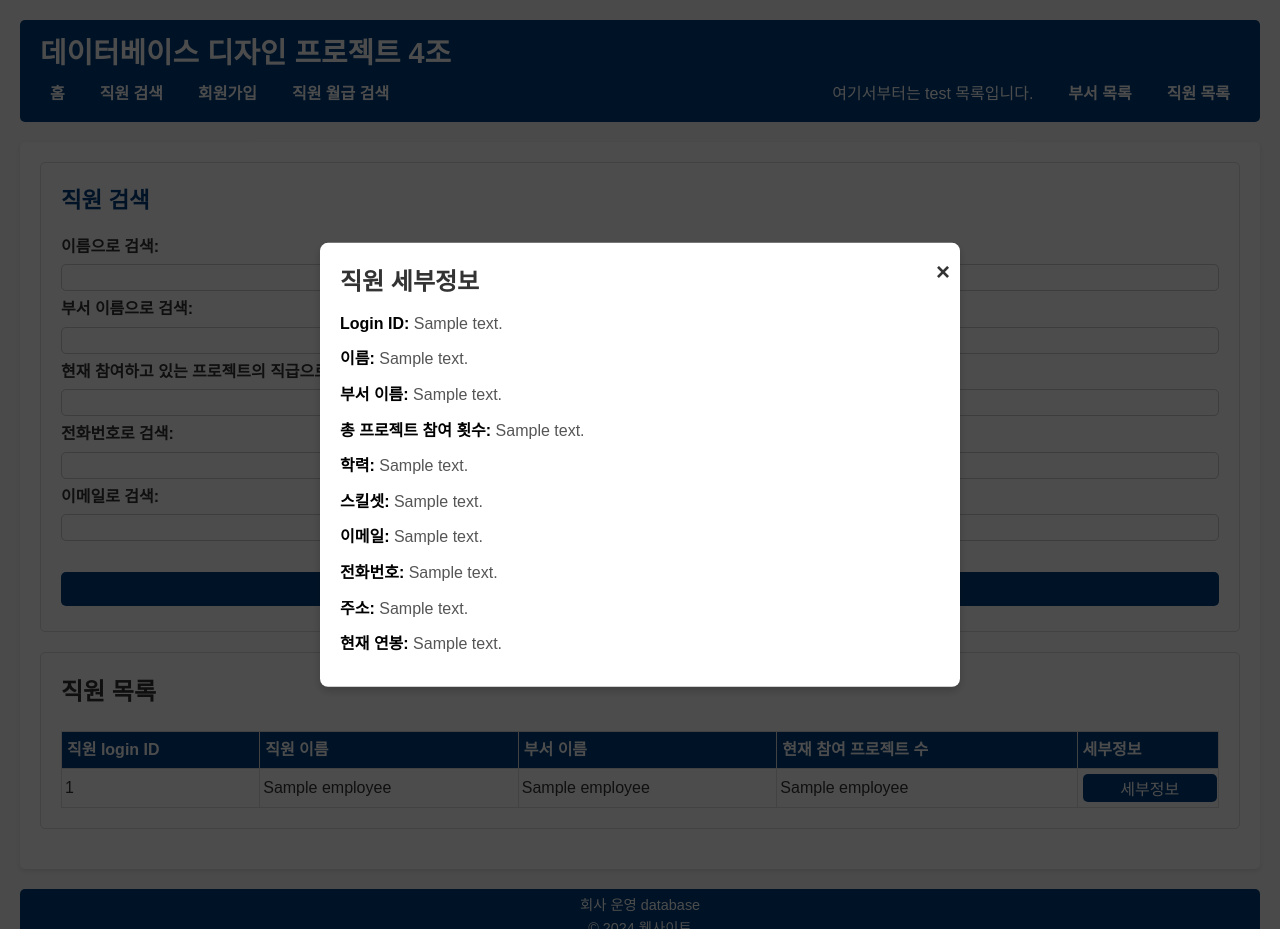
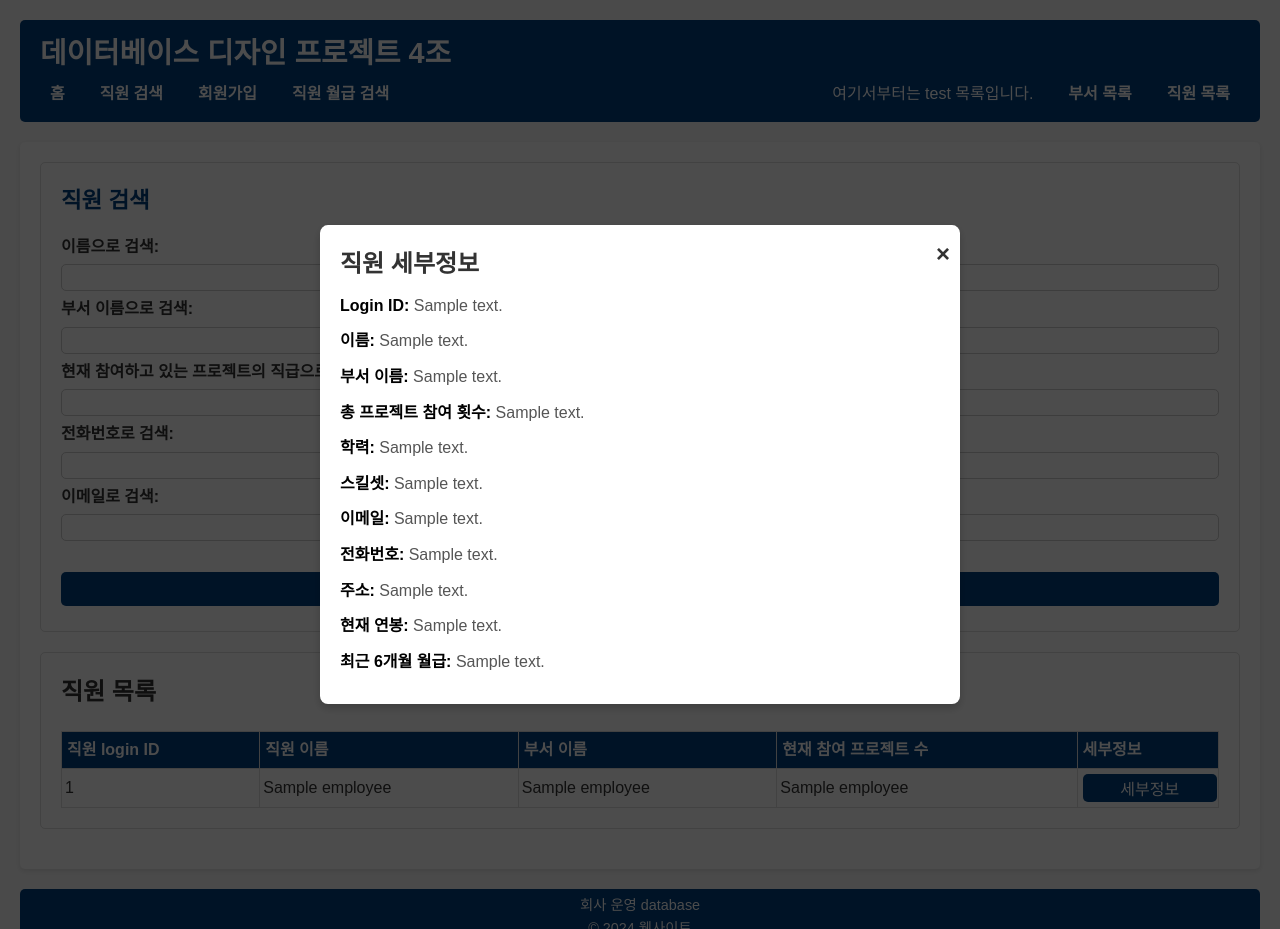
Before and after one commit to shinnyeonki/database_design_project_group4, a Flask app: template src/templates/search.html in a window 1280 px wide. Run offline with Flask 3, Linux system fonts and the light colour scheme; the template is opened without the code that fills it: most values are stand-ins (such as "Sample title", 1, 10 or a date in 2020).

Commit message:
직원 상세정보 최근 6개월 추가

```diff
--- a/src/search_views.py
+++ b/src/search_views.py
@@ -85,6 +85,7 @@ def fetch_employee_detail(employee_id):
             e.employee_phone_number,
             e.employee_address,
             (SELECT c.annual_salary FROM contract c WHERE c.employee_id = e.employee_id ORDER BY c.contract_date DESC FETCH FIRST 1 ROWS ONLY) AS current_salary
+            WHERE c.employee_id = e.employee_id AND c.contract_date >= ADD_MONTHS(SYSDATE, -6)) AS last_6_months_salaries
         FROM employee e
         JOIN department d ON e.department_id = d.department_id
         WHERE e.username = :username
--- a/src/templates/search.html
+++ b/src/templates/search.html
@@ -66,6 +66,7 @@
             <p><strong>전화번호:</strong> {{ employee_detail[7] }}</p>
             <p><strong>주소:</strong> {{ employee_detail[8] }}</p>
             <p><strong>현재 연봉:</strong> {{ employee_detail[9] }}</p>
+            <p><strong>최근 6개월 월급:</strong> {{ employee_detail[10] }}</p>
         </div>
     </div>
     <script>
```
